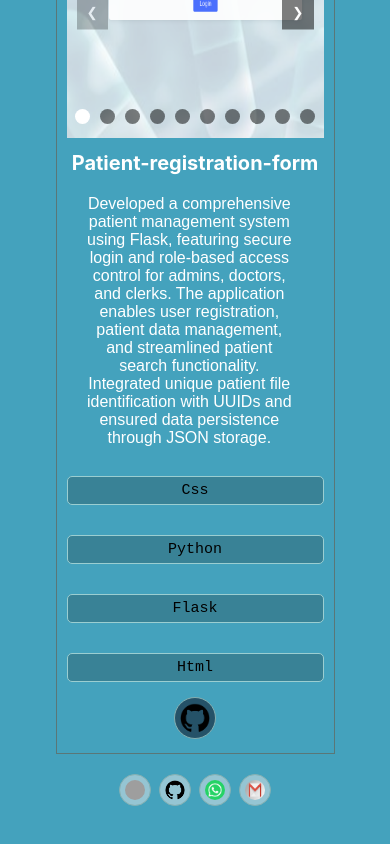
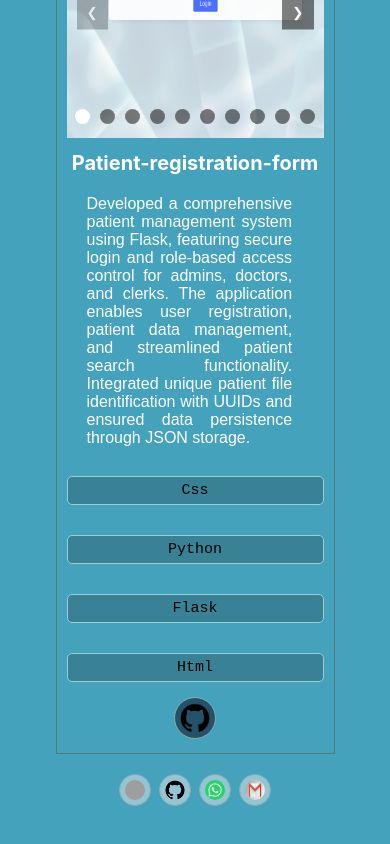
Before and after one commit to Kokie25/MyPortfolio, a React (Create React App) app: page / in a window 390 px wide. Shown: the part 1729-2573 px from the top of the page. Built offline with nearby package versions, Linux system fonts and the light colour scheme; grey boxes are pictures that could not be loaded.

Commit message:
update13

```diff
--- a/src/App.css
+++ b/src/App.css
@@ -316,7 +316,8 @@ button:disabled {
   }
 
   .descript {
-    margin-left: 20px; /* Remove left margin for better fit */
+    margin-left: 20px;
+    text-align: justify; /* Remove left margin for better fit */
   }
 
   .lang, .lang2, .lang3 {
```
